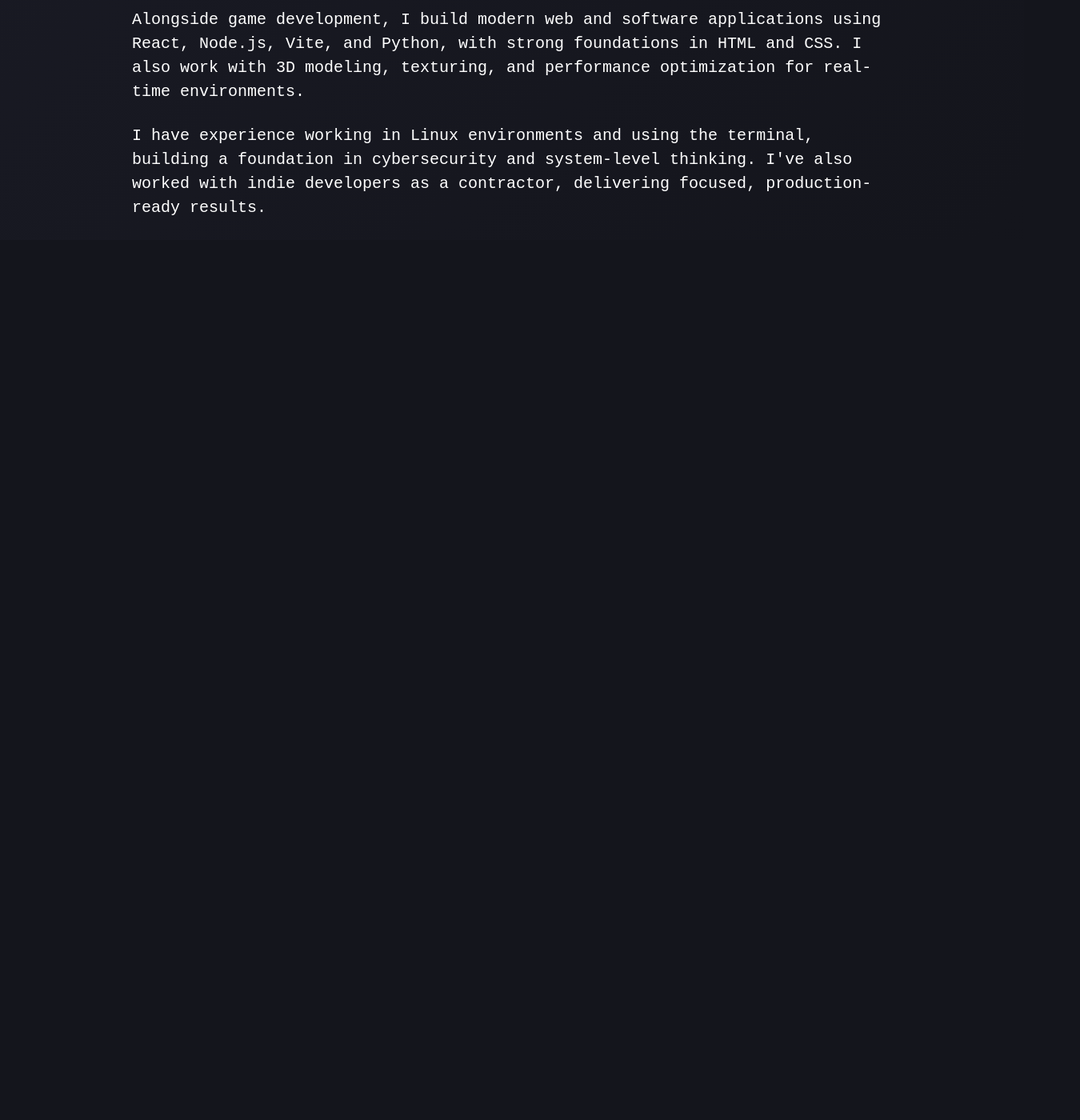
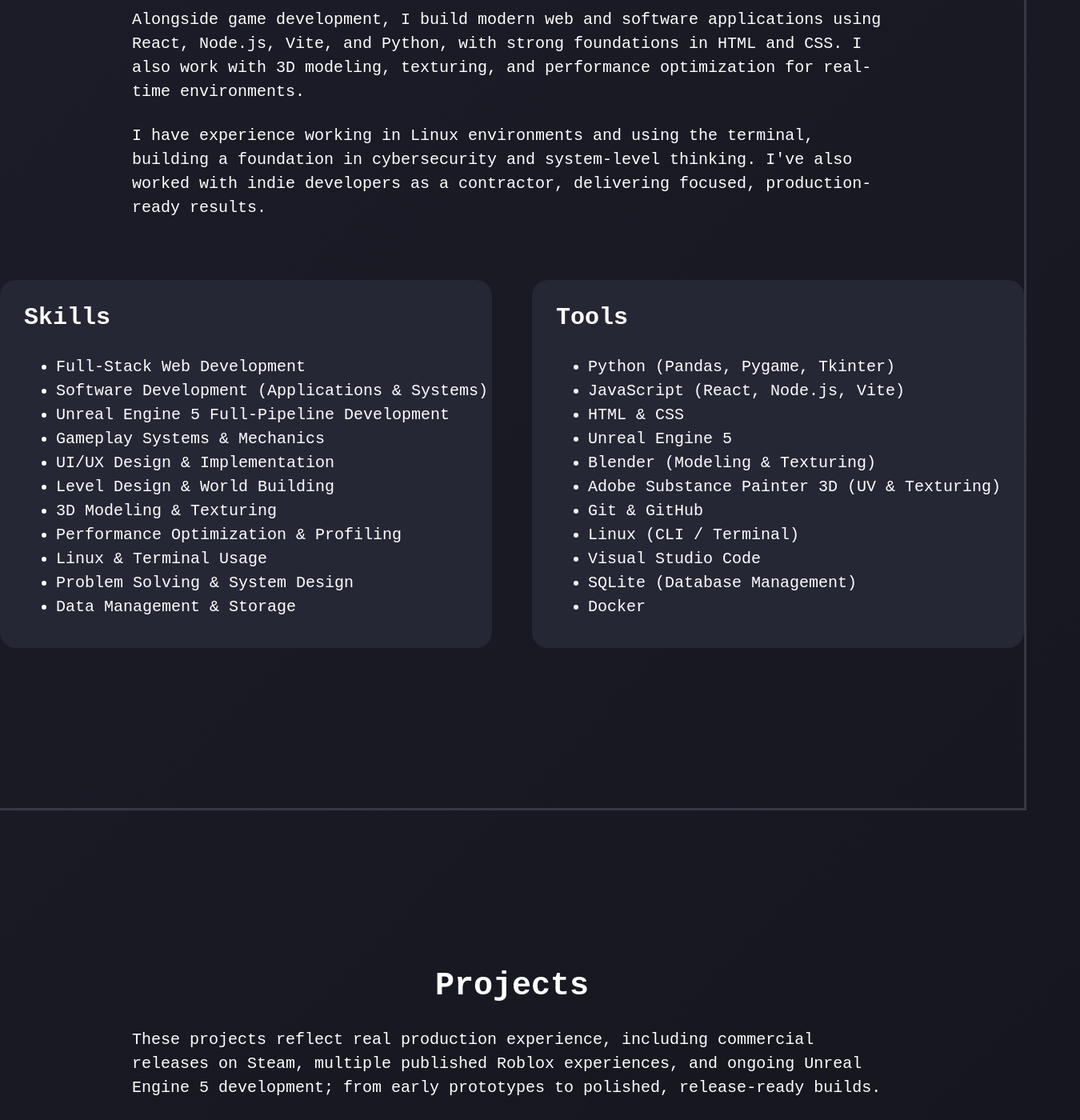
Before and after one commit to AlteredZero/daniilcodes.dev, a React (Vite) app: page / in a window 1280 px wide. Shown: the part 1544-2944 px from the top of the page at 80% size, 1350 px wide, since content can reach past the window. Before the commit the page ends 1844 px from the top, so only its background shows below. Built offline with nearby package versions, Linux system fonts and the light colour scheme; a web font is replaced by a local one.

Commit message:
finished about section, now with skills + tools sections, and started working  on Projects section

```diff
--- a/src/About.jsx
+++ b/src/About.jsx
@@ -3,21 +3,48 @@
     <div className="About">
       <h1 className="AboutHeader">About</h1>
 
-      <p className="AboutText">
-        I'm a developer focused on building and shipping real projects, specializing in full-pipeline Unreal Engine 5 development, web applications, and software systems. I've released a commercial Unreal Engine project on Steam along with multiple production-quality experiences.
-      </p>
+      <p className="AboutText">I'm a developer focused on building and shipping real projects, specializing in full-pipeline Unreal Engine 5 development, web applications, and software systems. I've released a commercial Unreal Engine project on Steam along with multiple production-quality experiences.</p>
+      <p className="AboutText">My work covers the entire development process; from gameplay systems and UI to level design, audio, and optimization. I aim to create experiences that are polished, performant, and ready for release.</p>
+      <p className="AboutText">Alongside game development, I build modern web and software applications using React, Node.js, Vite, and Python, with strong foundations in HTML and CSS. I also work with 3D modeling, texturing, and performance optimization for real-time environments.</p>
+      <p className="AboutText">I have experience working in Linux environments and using the terminal, building a foundation in cybersecurity and system-level thinking. I've also worked with indie developers as a contractor, delivering focused, production-ready results.</p>
 
-      <p className="AboutText">
-        My work covers the entire development process; from gameplay systems and UI to level design, audio, and optimization. I aim to create experiences that are polished, performant, and ready for release.
-      </p>
+      <div className="SkillsToolsContainer">
+        <div className="Skills">
+          <h1 className="SkillsHeader">Skills</h1>
 
-      <p className="AboutText">
-        Alongside game development, I build modern web and software applications using React, Node.js, Vite, and Python, with strong foundations in HTML and CSS. I also work with 3D modeling, texturing, and performance optimization for real-time environments.
-      </p>
+          <ul className="SkillsText">
+            <li>Full-Stack Web Development</li>
+            <li>Software Development (Applications & Systems)</li>
+            <li>Unreal Engine 5 Full-Pipeline Development</li>
+            <li>Gameplay Systems & Mechanics</li>
+            <li>UI/UX Design & Implementation</li>
+            <li>Level Design & World Building</li>
+            <li>3D Modeling & Texturing</li>
+            <li>Performance Optimization & Profiling</li>
+            <li>Linux & Terminal Usage</li>
+            <li>Problem Solving & System Design</li>
+            <li>Data Management & Storage</li>
+          </ul>
+        </div>
 
-      <p className="AboutText">
-        I have experience working in Linux environments and using the terminal, building a foundation in cybersecurity and system-level thinking. I've also worked with indie developers as a contractor, delivering focused, production-ready results.
-      </p>
+        <div className="Tools">
+          <h1 className="ToolsHeader">Tools</h1>
+
+          <ul className="ToolsText">
+            <li>Python (Pandas, Pygame, Tkinter)</li>
+            <li>JavaScript (React, Node.js, Vite)</li>
+            <li>HTML & CSS</li>
+            <li>Unreal Engine 5</li>
+            <li>Blender (Modeling & Texturing)</li>
+            <li>Adobe Substance Painter 3D (UV & Texturing)</li>
+            <li>Git & GitHub</li>
+            <li>Linux (CLI / Terminal)</li>
+            <li>Visual Studio Code</li>
+            <li>SQLite (Database Management)</li>
+            <li>Docker</li>
+          </ul>
+        </div>
+      </div>
     </div>
   )
 }
--- a/src/App.jsx
+++ b/src/App.jsx
@@ -1,6 +1,7 @@
 import Header from "./Header"
 import Profile from "./Profile"
 import About from "./About"
+import Projects from "./Projects"
 
 export default function App() {
   return(
@@ -8,6 +9,7 @@
       <Header></Header>
       <Profile></Profile>
       <About></About>
+      <Projects></Projects>
     </div>
   )
 }
--- /dev/null
+++ b/src/Projects.jsx
@@ -0,0 +1,10 @@
+export default function About() {
+  return(
+    <div className="Projects">
+      <h1 className="ProjectsHeader">Projects</h1>
+      <p className="ProjectsHeaderInfo">These projects reflect real production experience, including commercial releases on Steam, multiple published Roblox experiences, and ongoing Unreal Engine 5 development; from early prototypes to polished, release-ready builds.
+</p>
+
+    </div>
+  )
+}
--- a/src/index.css
+++ b/src/index.css
@@ -177,3 +177,109 @@
   max-width: 950px;
   width: 100%;
 }
+
+.SkillsToolsContainer {
+  display: flex;
+  justify-content: center;
+  align-items: flex-start;
+  gap: 50px;
+  width: 100%;
+  max-width: 1500px;
+}
+
+@media (max-width: 900px) {
+  .SkillsToolsContainer {
+    flex-direction: column;
+    align-items: center;
+  }
+}
+
+.Skills {
+  background-color: rgb(37, 39, 52);
+  border-radius: 20px;
+  margin-top: 50px;
+  width: 100%;
+  height: 460px;
+  max-width: 650px;
+  margin-bottom: 200px;
+}
+
+.Tools {
+  background-color: rgb(37, 39, 52);
+  border-radius: 20px;
+  margin-top: 50px;
+  width: 100%;
+  height: 460px;
+  max-width: 650px;
+  margin-bottom: 200px;
+}
+
+.SkillsHeader {
+  font-family: "JetBrains Mono", monospace;
+  color: white;
+  font-size: 30px;
+  margin: 30px;
+  user-select: none;
+  margin-bottom: 20px;
+}
+
+.ToolsHeader {
+  font-family: "JetBrains Mono", monospace;
+  color: white;
+  font-size: 30px;
+  margin: 30px;
+  user-select: none;
+  margin-bottom: 20px;
+}
+
+.SkillsText {
+  font-family: "JetBrains Mono", monospace;
+  color: white;
+  font-size: 20px;
+  line-height: 1.5;
+  margin: 30px;
+  user-select: none;
+  max-width: 950px;
+  width: 100%;
+}
+
+.ToolsText {
+  font-family: "JetBrains Mono", monospace;
+  color: white;
+  font-size: 20px;
+  line-height: 1.5;
+  margin: 30px;
+  margin-bottom: 25px;
+  user-select: none;
+  max-width: 950px;
+  width: 100%;
+}
+
+.Projects {
+  display: flex;
+  flex-direction: column;
+  align-items: center;
+  justify-content: center;
+  padding-top: 200px;
+}
+
+.ProjectsHeader {
+  font-family: "JetBrains Mono", monospace;
+  color: white;
+  font-size: 40px;
+  margin: 0;
+  user-select: none;
+  margin-bottom: 30px;
+}
+
+.ProjectsHeaderInfo {
+  font-family: "JetBrains Mono", monospace;
+  color: white;
+  font-size: 20px;
+  line-height: 1.5;
+  margin: 0;
+  margin-bottom: 25px;
+  user-select: none;
+  max-width: 950px;
+  width: 100%;
+}
```
